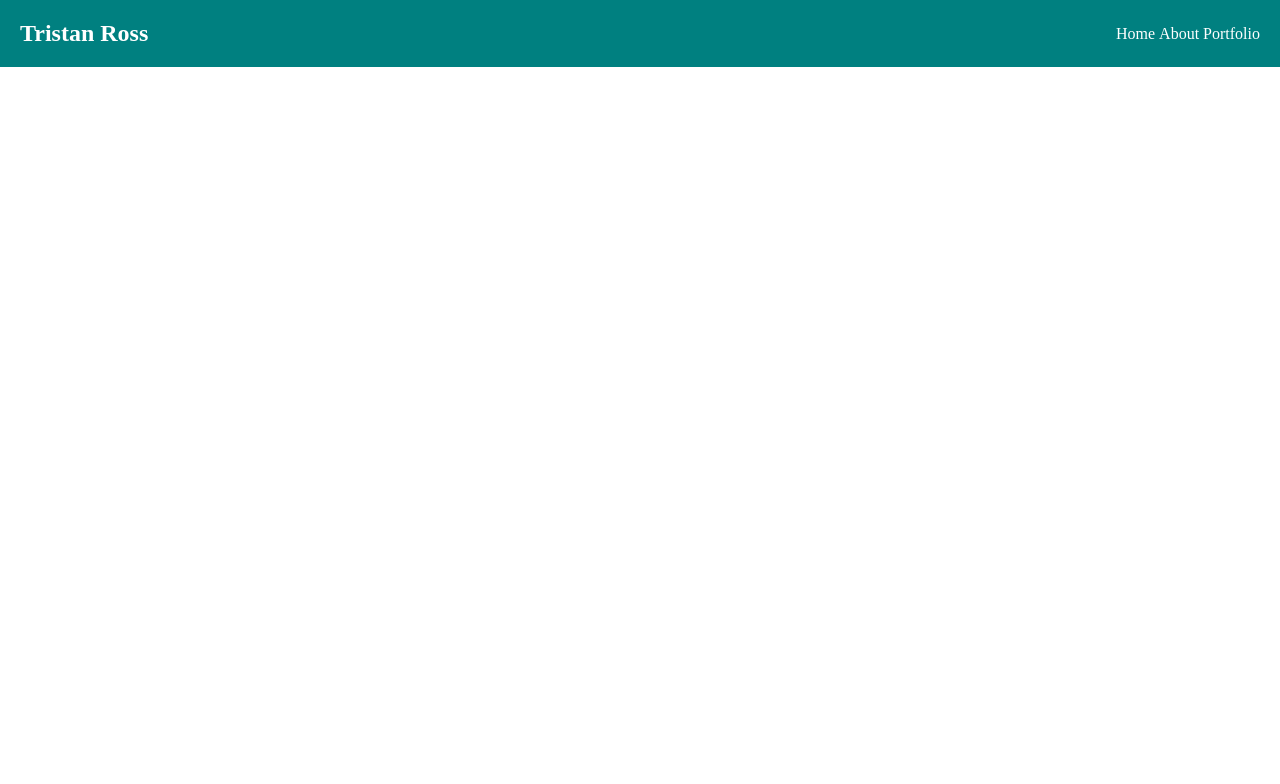
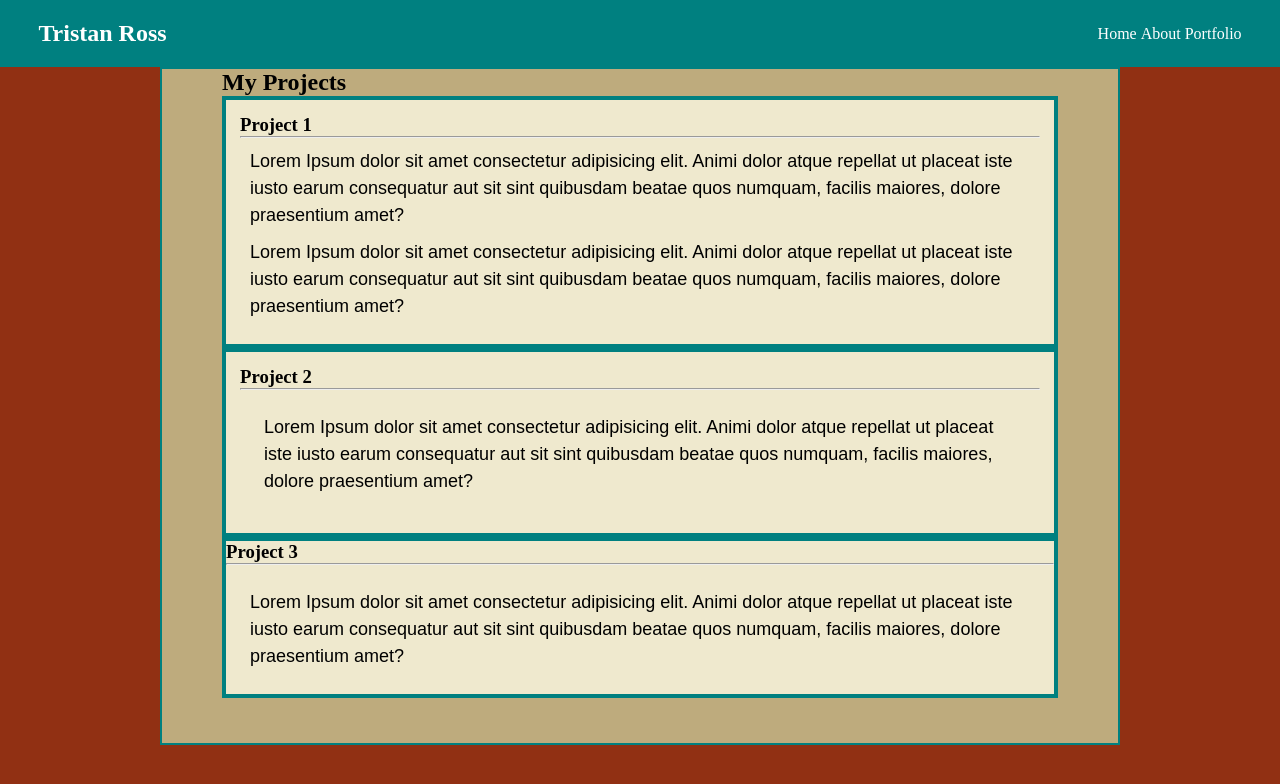
Before and after one commit to tross545/block-09-my-personal-website, a plain HTML site: page html/portfolio.html in a window 1280 px wide. Drawn offline with Linux system fonts and the light colour scheme.

Commit message:
Content added to webpages

```diff
--- a/html/portfolio.html
+++ b/html/portfolio.html
@@ -18,7 +18,50 @@
     </nav>
   </header>
 </body>
-<main>
+<main class="main-content">
+  <h2>My Projects</h2>
+  <section class="section-content">
+    <h3>Project 1</h3>
+    <hr />
+    <div>
+      <p>
+        Lorem Ipsum dolor sit amet consectetur adipisicing elit. Animi dolor
+        atque repellat ut placeat iste iusto earum consequatur aut sit sint
+        quibusdam beatae quos numquam, facilis maiores, dolore praesentium
+        amet?
+      </p>
+      <p>
+        Lorem Ipsum dolor sit amet consectetur adipisicing elit. Animi dolor
+        atque repellat ut placeat iste iusto earum consequatur aut sit sint
+        quibusdam beatae quos numquam, facilis maiores, dolore praesentium
+        amet?
+      </p>
+    </div>
+  </section>
+  <section class="section-content">
+    <h3>Project 2</h3>
+    <hr />
+    <div class="section-content">
+      <p>
+        Lorem Ipsum dolor sit amet consectetur adipisicing elit. Animi dolor
+        atque repellat ut placeat iste iusto earum consequatur aut sit sint
+        quibusdam beatae quos numquam, facilis maiores, dolore praesentium
+        amet?
+      </p>
+    </div>
+    </section>
+    <section class="section-contnet">
+    <h3>Project 3</h3>
+    <hr />
+    <div class="section-content">
+      <p>
+        Lorem Ipsum dolor sit amet consectetur adipisicing elit. Animi dolor
+        atque repellat ut placeat iste iusto earum consequatur aut sit sint
+        quibusdam beatae quos numquam, facilis maiores, dolore praesentium
+        amet?
+      </p>
+    </div>
 
+  </section>
 </main>
 </html>
--- a/style.css
+++ b/style.css
@@ -10,7 +10,9 @@
   display: flex;
   justify-content: space-between;
   align-items: center;
-  padding: 20px;
+  padding: 20px 3%;
+  border: 20px rgb(6, 60, 60);
+}
 
 a,
 h1,
@@ -26,3 +28,36 @@ h3{
 .links-list a {
   color: white;
 }
+
+body{
+  background-color: rgb(145, 48, 19);
+}
+.main-content{
+  border: 2px solid teal;
+  width: 75%;
+  margin: 0 auto;
+  background-color: rgb(190, 171, 125);
+  padding: 0 60px 45px;
+}
+
+.main-content section{
+  border: 4px solid teal;
+  background-color: rgb(239, 233, 206);
+}
+
+.section-content {
+  padding: 14px;
+}
+
+.section-content p{
+  margin: 10px;
+  line-height: 1.5;
+  font-size: 18px;
+  font-family: sans-serif;
+}
+
+.section-content img{
+  float: right;
+  margin-top: 10px;
+  margin-left: 10px;
+}
```
Also changed, not shown: html/about.html (+49 -0 lines), index.html (+13 -27 lines).
